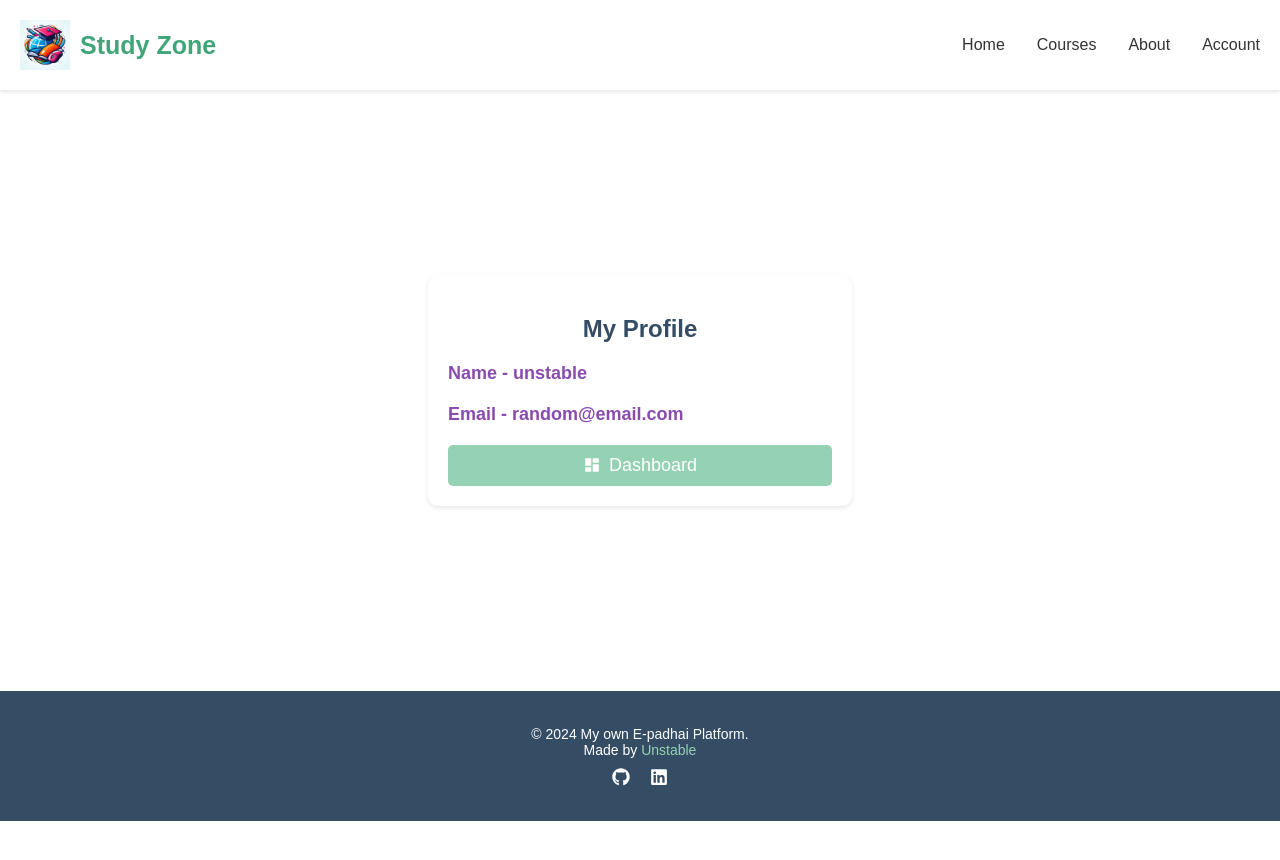
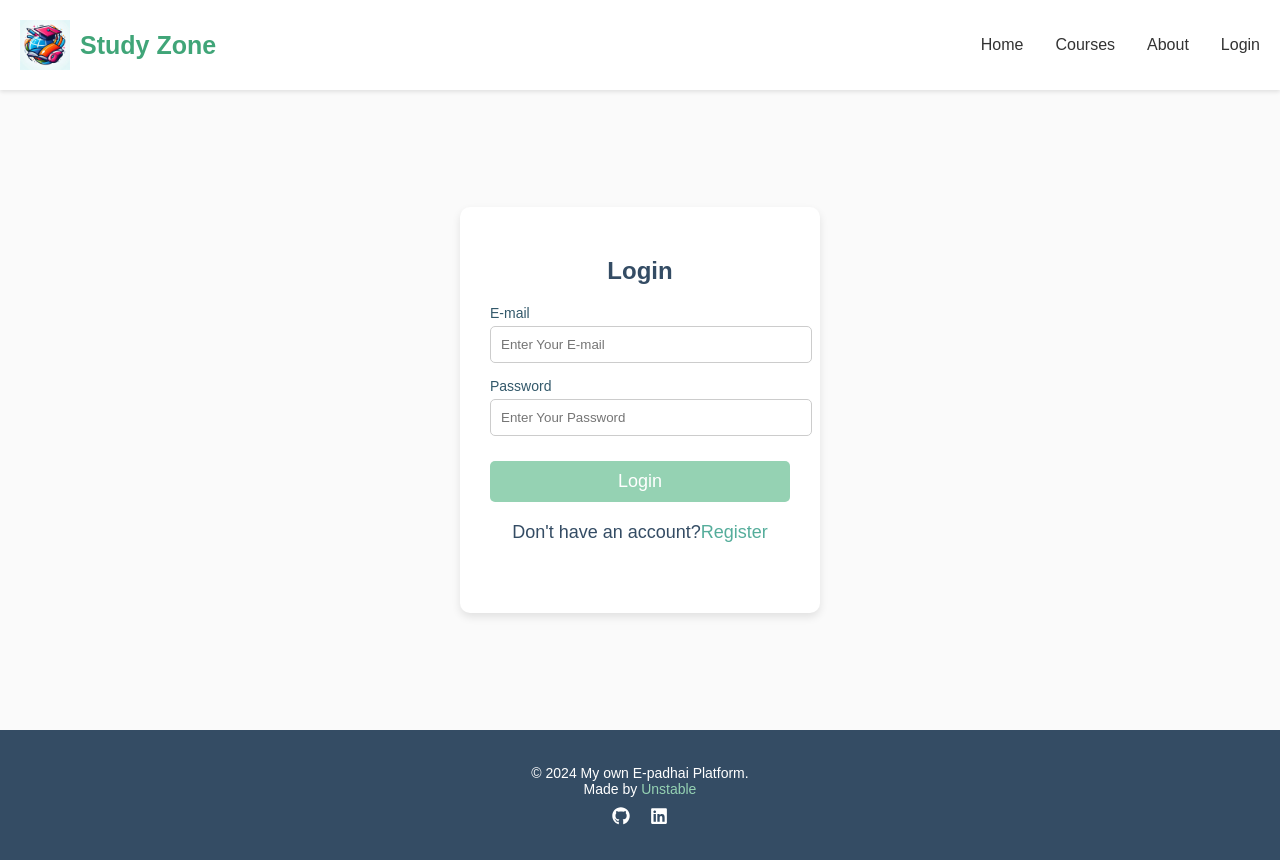
Before and after one commit to Unstable108/StudyZone-E_Learning-Platform, a React (Vite) app in the folder frontend/: page /account in a window 1280 px wide. Before the commit the page ends 821 px from the top, so only its background shows below. Built offline with nearby package versions, Linux system fonts and the light colour scheme; no server answers.

Commit message:
started connecting backend

```diff
--- a/frontend/package.json
+++ b/frontend/package.json
@@ -10,8 +10,10 @@
     "preview": "vite preview"
   },
   "dependencies": {
+    "axios": "^1.7.2",
     "react": "^18.2.0",
     "react-dom": "^18.2.0",
+    "react-hot-toast": "^2.4.1",
     "react-icons": "^5.2.1",
     "react-router-dom": "^6.23.1"
   },
--- a/frontend/src/App.jsx
+++ b/frontend/src/App.jsx
@@ -9,23 +9,31 @@
 import Footer from "./components/footer/Footer";
 import About from "./components/pages/about/About";
 import Account from "./components/pages/account/Account";
+import { Userdata } from "./context/UserContext";
 
 const App = () => {
+  const { isAuth, Loading, user } = Userdata();
+
+  if (Loading) {
+    return <div>Loading...</div>; // Add a loading indicator
+  }
+
   return (
-    <>
     <BrowserRouter>
-        <Header />
+      <Header isAuth={isAuth} />
       <Routes>
         <Route path="/" element={<Home />} />
         <Route path="/about" element={<About />} />
-          <Route path="/account" element={<Account />} />
-          <Route path="/login" element={<Login />} />
-          <Route path="/register" element={<Register />} />
-          <Route path="/verify_otp" element={<Verify />} />
+        <Route
+          path="/account"
+          element={isAuth ? <Account user={user} /> : <Login />}
+        />
+        <Route path="/login" element={isAuth ? <Home /> : <Login />} />
+        <Route path="/register" element={isAuth ? <Home /> : <Register />} />
+        <Route path="/verify_otp" element={isAuth ? <Home /> : <Verify />} />
       </Routes>
       <Footer />
     </BrowserRouter>
-    </>
   );
 };
 
--- a/frontend/src/components/header/Header.jsx
+++ b/frontend/src/components/header/Header.jsx
@@ -5,7 +5,7 @@
 import logo2 from "./images/logo2.png";
 import logo3 from "./images/logo3.png";
 
-const Header = () => {
+const Header = ({ isAuth }) => {
   const logos = [logo3];
   const [currentLogoIndex, setCurrentLogoIndex] = useState(0);
 
@@ -32,7 +32,11 @@
           <Link to={"/"}>Home</Link>
           <Link to={"/courses"}>Courses</Link>
           <Link to={"/about"}>About</Link>
-          <Link to={"/account"}>Account</Link>
+          {isAuth ? (
+            <Link to={"/account"}>Account</Link>
+          ) : (
+            <Link to={"/login"}>Login</Link>
+          )}
         </div>
       </header>
     </div>
--- a/frontend/src/components/pages/account/Account.jsx
+++ b/frontend/src/components/pages/account/Account.jsx
@@ -1,25 +1,48 @@
 import React from "react";
 import { MdDashboard } from "react-icons/md";
+import { IoIosLogOut } from "react-icons/io";
 import "./account.css";
+import { Userdata } from "../../../context/UserContext";
+import toast from "react-hot-toast";
+import { useNavigate } from "react-router-dom";
 
-const Account = () => {
+const Account = ({ user }) => {
+  const { setIsAuth, setUser } = Userdata();
+
+  const navigate = useNavigate();
+
+  const logoutHandler = () => {
+    localStorage.clear();
+    setUser([]);
+    setIsAuth(false);
+    toast.success("Logged Out");
+    navigate("/login");
+  };
+
   return (
     <>
+      {user && (
         <div className="profile">
           <h2>My Profile</h2>
           <div className="profile-info">
             <p>
-            <strong>Name - unstable</strong>
+              <strong>Name - {user.name}</strong>
             </p>
             <p>
-            <strong>Email - random@email.com</strong>
+              <strong>Email - {user.email}</strong>
             </p>
-          <button className="common-btn">
+            <button className="common-btn1">
               <MdDashboard />
               Dashboard
             </button>
+            <br />
+            <button onClick={logoutHandler} className="logout-btn">
+              <IoIosLogOut />
+              Logout
+            </button>
           </div>
         </div>
+      )}
     </>
   );
 };
--- a/frontend/src/components/pages/account/account.css
+++ b/frontend/src/components/pages/account/account.css
@@ -1,44 +1,68 @@
 .profile {
   background-color: white;
-  padding: 20px;
+  padding: 30px; /* Increased padding for better spacing */
   border-radius: 10px;
-  box-shadow: 0px 2px 4px rgba(0, 0, 0, 0.1);
-  width: 30%;
-  margin: 185px auto;
+  box-shadow: 0px 4px 8px rgba(0, 0, 0, 0.1); /* Slightly increased shadow for better depth */
+  width: 40%; /* Increased width */
+  margin: 150px auto; /* Adjusted margin for better alignment */
+  text-align: center; /* Centered text alignment */
 
   @media (max-width: 768px) {
-    padding: 10px;
+    padding: 20px;
     width: 80%;
-    margin: 90px auto;
+    margin: 100px auto;
   }
 
   h2 {
-    font-size: 24px;
+    font-size: 28px; /* Slightly larger font size */
     color: #344c64; /* Consistent heading color */
-    text-align: center;
-    margin-bottom: 20px;
+    margin-bottom: 25px;
   }
 
   .profile-info {
     text-align: left;
     margin-top: 15px;
-  }
 
-  p {
-    margin-bottom: 10px;
-    color: #333;
+    p {
+      margin-bottom: 15px;
+      color: #333;
+      font-size: 16px; /* Increased font size */
+    }
 
     strong {
       color: #8a4baf; /* Highlight color */
     }
   }
 
-  .common-btn {
+  .common-btn1 {
     display: flex;
     align-items: center;
     justify-content: center;
-    gap: 8px; /* Gap between icon and text */
+    gap: 10px; /* Increased gap between icon and text */
     width: 100%; /* Full width button */
     margin-top: 20px;
+    padding: 12px; /* Increased padding for better button size */
+  }
+  .logout-btn {
+    background-color: #f44336; /* Red color for logout */
+    color: white;
+    padding: 10px 20px;
+    border: none;
+    border-radius: 5px;
+    font-size: 18px;
+    cursor: pointer;
+    transition: background-color 0.3s ease, transform 0.3s ease; /* Smooth transition for hover effect */
+    width: 100%;
+    max-width: 100%;
+    display: flex;
+    align-items: center;
+    justify-content: center;
+    gap: 10px;
+    margin-top: 10px;
+  }
+
+  .logout-btn:hover {
+    background-color: #d32f2f; /* Darker red on hover */
+    transform: scale(1.05); /* Slight scale up on hover */
   }
 }
--- a/frontend/src/components/pages/auth/Login.jsx
+++ b/frontend/src/components/pages/auth/Login.jsx
@@ -1,18 +1,43 @@
-import React from "react";
+import React, { useState } from "react";
 import "./auth.css";
-import { Link } from "react-router-dom";
+import { Link, useNavigate } from "react-router-dom";
+import { Userdata } from "../../../context/UserContext";
 
 const Login = () => {
+  const navigate = useNavigate();
+  const { btnLoading, loginUser } = Userdata();
+  const [email, setEmail] = useState("");
+  const [password, setPassword] = useState("");
+
+  const submitHandler = async (e) => {
+    e.preventDefault();
+    await loginUser(email, password, navigate);
+  };
+
   return (
     <div className="auth-page">
       <div className="auth-form">
         <h2>Login</h2>
-        <form>
+        <form onSubmit={submitHandler}>
           <label htmlFor="email">E-mail</label>
-          <input type="email" placeholder="Enter Your E-mail" required />
+          <input
+            type="email"
+            value={email}
+            onChange={(e) => setEmail(e.target.value)}
+            placeholder="Enter Your E-mail"
+            required
+          />
           <label htmlFor="password">Password</label>
-          <input type="password" placeholder="Enter Your Password" required />
-          <button className="common-btn">Login</button>
+          <input
+            type="password"
+            value={password}
+            onChange={(e) => setPassword(e.target.value)}
+            placeholder="Enter Your Password"
+            required
+          />
+          <button disabled={btnLoading} type="submit" className="common-btn">
+            {btnLoading ? "Please wait..." : "Login"}
+          </button>
         </form>
         <p>
           Don't have an account?
--- /dev/null
+++ b/frontend/src/context/UserContext.jsx
@@ -0,0 +1,81 @@
+import { createContext, useContext, useEffect, useState } from "react";
+import axios from "axios";
+import { server } from "../main";
+import toast, { Toaster } from "react-hot-toast";
+
+// Create a React Context named UserContext
+const UserContext = createContext();
+
+// This component provides the UserContext to its children components
+export const UserContextProvider = ({ children }) => {
+  const [user, setUser] = useState(null);
+  const [isAuth, setIsAuth] = useState(false);
+  const [btnLoading, setBtnLoading] = useState(false);
+  const [Loading, setLoading] = useState(true);
+
+  async function loginUser(email, password, navigate) {
+    setBtnLoading(true);
+    try {
+      const { data } = await axios.post(`${server}/api/user/login`, {
+        email,
+        password,
+      });
+
+      toast.success(data.message);
+      localStorage.setItem("token", data.token);
+      setUser(data.user);
+      setIsAuth(true);
+      setBtnLoading(false);
+      navigate("/");
+    } catch (error) {
+      setBtnLoading(false);
+      setIsAuth(false);
+      toast.error(error.response.data.message);
+      console.log(error);
+    }
+  }
+
+  const fetchUser = async () => {
+    try {
+      const { data } = await axios.get(`${server}/api/user/me`, {
+        headers: {
+          token: localStorage.getItem("token"),
+        },
+      });
+
+      setIsAuth(true);
+      setUser(data.user);
+    } catch (error) {
+      setIsAuth(false);
+    } finally {
+      setLoading(false);
+    }
+  };
+
+  useEffect(() => {
+    fetchUser();
+  }, []);
+
+  return (
+    <UserContext.Provider
+      value={{
+        user,
+        setUser,
+        setIsAuth,
+        isAuth,
+        loginUser,
+        btnLoading,
+        Loading,
+      }}
+    >
+      {children}
+      <Toaster />
+    </UserContext.Provider>
+  );
+};
+
+// This component retrieves the context value from UserContext
+export const Userdata = () => {
+  const userContext = useContext(UserContext);
+  return userContext;
+};
--- a/frontend/src/main.jsx
+++ b/frontend/src/main.jsx
@@ -1,9 +1,14 @@
 import React from "react";
 import ReactDOM from "react-dom/client";
 import App from "./App.jsx";
+import { UserContextProvider } from "./context/UserContext.jsx";
+
+export const server = "http://localhost:3000";
 
 ReactDOM.createRoot(document.getElementById("root")).render(
   <React.StrictMode>
-    <App />
+    <UserContextProvider>
+      <App />
+    </UserContextProvider>
   </React.StrictMode>
 );
```
Also changed, not shown: frontend/src/App.css (+0 -28 lines), 1 other file (tests, documents, lock files or other folders). Lines whose indentation alone changed are shown as unchanged.
